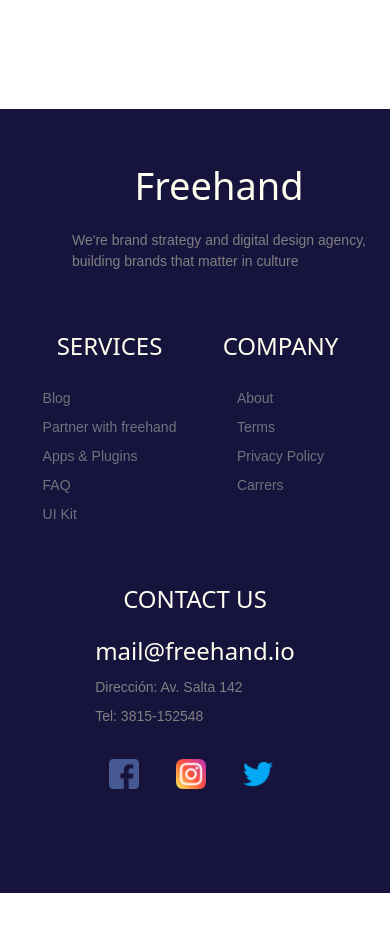
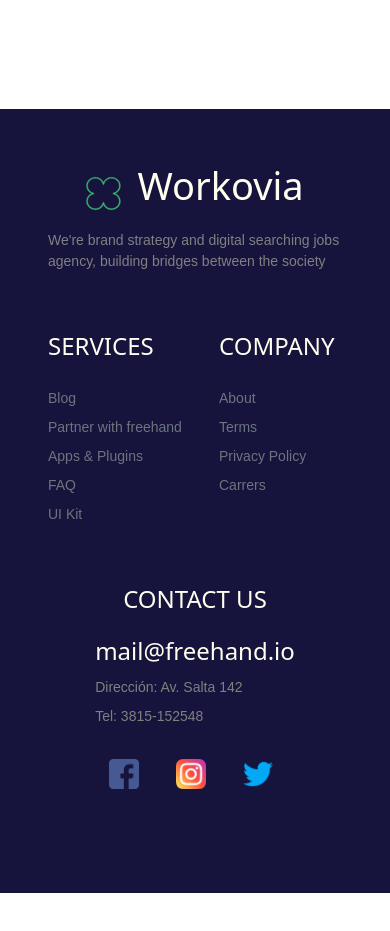
Before and after one commit to jcarrizo/ProjectJS, a plain HTML site: page index.html in a window 390 px wide. Shown: the part 1538-2469 px from the top of the page. Drawn offline with nearby package versions, Linux system fonts and the light colour scheme.

Commit message:
Footer responsive

```diff
--- a/index.html
+++ b/index.html
@@ -110,19 +110,27 @@
     </main>
 
     <!-- Aca comienza el FOOTER -->
-    <footer class="d-flex py-5 my-5 p-4 flex-column flex-sm-column flex-md-row flex-lg-row">
+    <footer class="d-flex py-5 my-5 p-4 flex-column flex-sm-column flex-md-row flex-lg-row justify-content-around">
       <div class="d-flex flex-column align-items-center col-12 col-sm-6 col-md-3 col-lg-3 mb-5">
-        <p class="footerTitle ms-5">Freehand</p>
-        <ul class="nav flex-column ms-5">
-          <li class="nav-item mb-2 footerItem mt-0">We're brand strategy and digital design agency, building brands that matter in culture</li>
-
+        <div class="d-flex justify-content-center">
+          <img
+              src="images/Logo.svg"
+              alt=""
+              width="35"
+              height=""
+              class="mb-lg-2"
+            />
+          <p class="footerTitle ms-3">Workovia</p>
+        </div>
+        <ul class="nav flex-column ms-4">
+          <li class="nav-item mb-2 footerItem mt-0">We're brand strategy and digital searching jobs agency, building bridges between the society</li>
         </ul>
       </div>
-      <div class="d-flex col-sm-none col-md-2 col-lg-3">
+      <div class="d-flex col-sm-none col-md-1 col-lg-1">
       </div>
-      <div class="d-flex col-12 col-sm-6 col-md-4 col-lg-4 mb-5">
-        <div class="d-flex flex-column align-items-center col-6">
-          <p class="footerSubtitle ms-0">SERVICES</p>
+      <div class="d-flex col-12 col-sm-6 col-md-4 col-lg-4 mb-5 ms-4">
+        <div class="d-flex flex-column align-items-start col-6">
+          <p class="footerSubtitle">SERVICES</p>
           <ul class="nav flex-column">
             <li class="nav-item mb-2 footerItem mt-2"><a href="#" class="nav-link p-0 text-muted">Blog</a></li>
             <li class="nav-item mb-2 footerItem"><a href="#" class="nav-link p-0 text-muted">Partner with freehand</a></li>
@@ -131,7 +139,7 @@
             <li class="nav-item mb-2 footerItem"><a href="#" class="nav-link p-0 text-muted">UI Kit</a></li>
           </ul>
         </div>
-        <div class="col-2 d-flex flex-column align-items-center col-6">
+        <div class="col-2 d-flex flex-column align-items-start col-6">
           <p class="footerSubtitle ms-0">COMPANY</p>
           <ul class="nav flex-column">
             <li class="nav-item mb-2 footerItem mt-2"><a href="#" class="nav-link p-0 text-muted">About</a></li>
@@ -141,7 +149,7 @@
           </ul>
         </div>
       </div>
-      <div class="col-2 d-flex flex-column align-items-center col-12 col-sm-3 col-md-3 col-lg-2 mb-5">
+      <div class="col-2 d-flex flex-column align-items-center align-items-md-start align-items-lg-start col-12 col-sm-3 col-md-3 col-lg-2 mb-5">
         <p class="footerSubtitle ms-0">CONTACT US</p>
         <ul class="nav flex-column">
           <li class="nav-item mb-2 footerSubtitle">mail@freehand.io</li>
```
